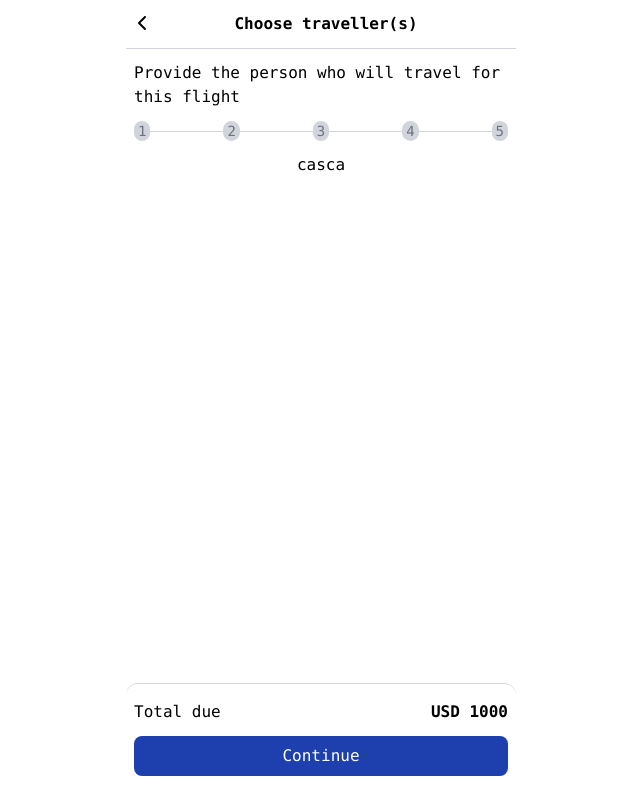
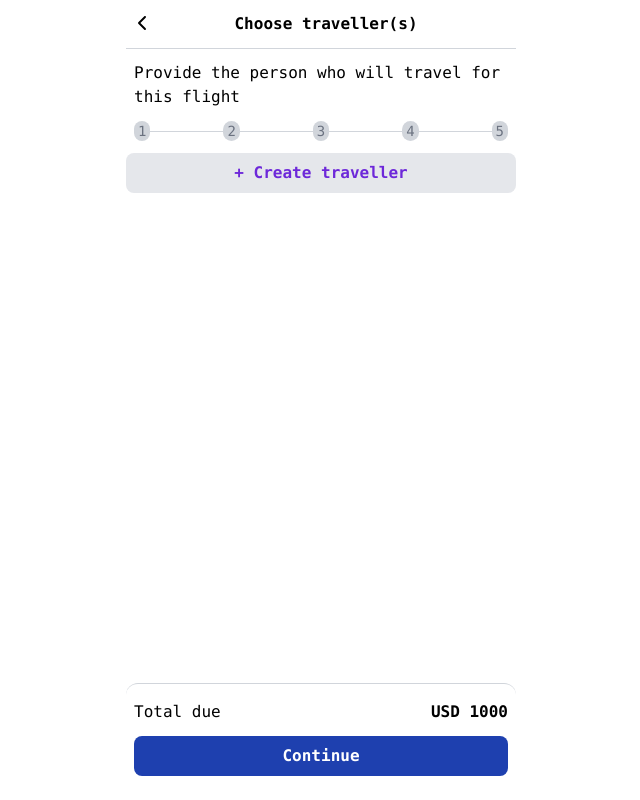
Before and after one commit to fishok11/passenger-registration, a React (Create React App) app: page / in a window 1280 px wide. Shown: the whole page, without its empty margins (319-959 px from the left). Built offline with nearby package versions, Linux system fonts and the light colour scheme; data requests are answered from the project's data file.

Commit message:
button variant

```diff
--- a/src/UI/button/Button.module.scss
+++ b/src/UI/button/Button.module.scss
@@ -1,3 +1,7 @@
-.button {
-  @apply w-full h-10 bg-blue-800 text-white p-2 rounded-lg duration-200 hover:bg-blue-700;
+.buttonPrimary {
+  @apply w-full h-10 bg-blue-800 text-white font-bold p-2 rounded-lg duration-200 hover:bg-blue-700;
 }
+
+.buttonSecondary {
+  @apply w-full h-10 bg-gray-200 text-violet-700 font-bold p-2 rounded-lg duration-200 hover:bg-gray-300;
+}
--- a/src/UI/button/Button.tsx
+++ b/src/UI/button/Button.tsx
@@ -4,11 +4,17 @@ import styles from './Button.module.scss';
 type ButtonProps = {
   text: string;
   onClick: () => void;
+  variant: 'primary' | 'secondary';
 };
 
-const Button: FC<ButtonProps> = ({ text, onClick }) => {
+const Button: FC<ButtonProps> = ({ text, onClick, variant }) => {
   return (
-    <button className={styles.button} onClick={() => onClick()}>
+    <button
+      className={
+        variant === 'primary' ? styles.buttonPrimary : styles.buttonSecondary
+      }
+      onClick={() => onClick()}
+    >
       {text}
     </button>
   );
--- a/src/components/createTravellers/CreateTravellers.tsx
+++ b/src/components/createTravellers/CreateTravellers.tsx
@@ -153,6 +153,7 @@ const CreateTravellers: FC<CreateTravellersProps> = ({ isOpen }) => {
               <Button
                 text={'Confirm traveller'}
                 onClick={() => handleAddTraveller()}
+                variant={'primary'}
               />
             </div>
           </div>
--- a/src/components/stepNavigation/StepNavigation.tsx
+++ b/src/components/stepNavigation/StepNavigation.tsx
@@ -14,7 +14,11 @@ const StepNavigation: FC = () => {
           <b>USD 1000</b>
         </p>
       </div>
-      <Button text={'Continue'} onClick={() => handleNextStep()} />
+      <Button
+        text={'Continue'}
+        onClick={() => handleNextStep()}
+        variant={'primary'}
+      />
     </div>
   );
 };
--- a/src/components/travellersList/TravellersList.tsx
+++ b/src/components/travellersList/TravellersList.tsx
@@ -1,6 +1,7 @@
 import React, { FC } from 'react';
 import { useTravellersList } from './useTravellersList';
 import CreateTravellers from '../createTravellers/CreateTravellers';
+import Button from '../../UI/button/Button';
 // import styles from './TravellersList.module.scss';
 
 const TravellersList: FC = () => {
@@ -8,7 +9,11 @@ const TravellersList: FC = () => {
 
   return (
     <>
-      <button onClick={() => handleOpenAddTravellersWindow()}>casca</button>
+      <Button
+        text={'+ Create traveller'}
+        onClick={() => handleOpenAddTravellersWindow()}
+        variant={'secondary'}
+      />
       <CreateTravellers isOpen={state.visibilityAddTravellerWindow} />
     </>
   );
```
